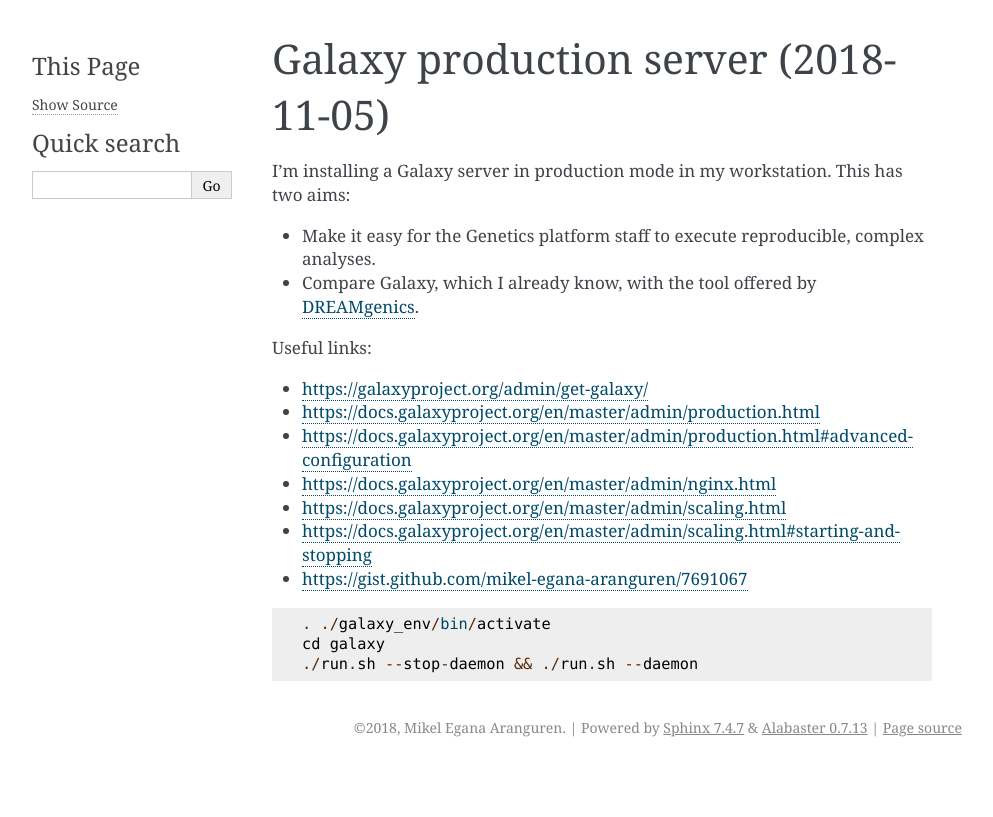
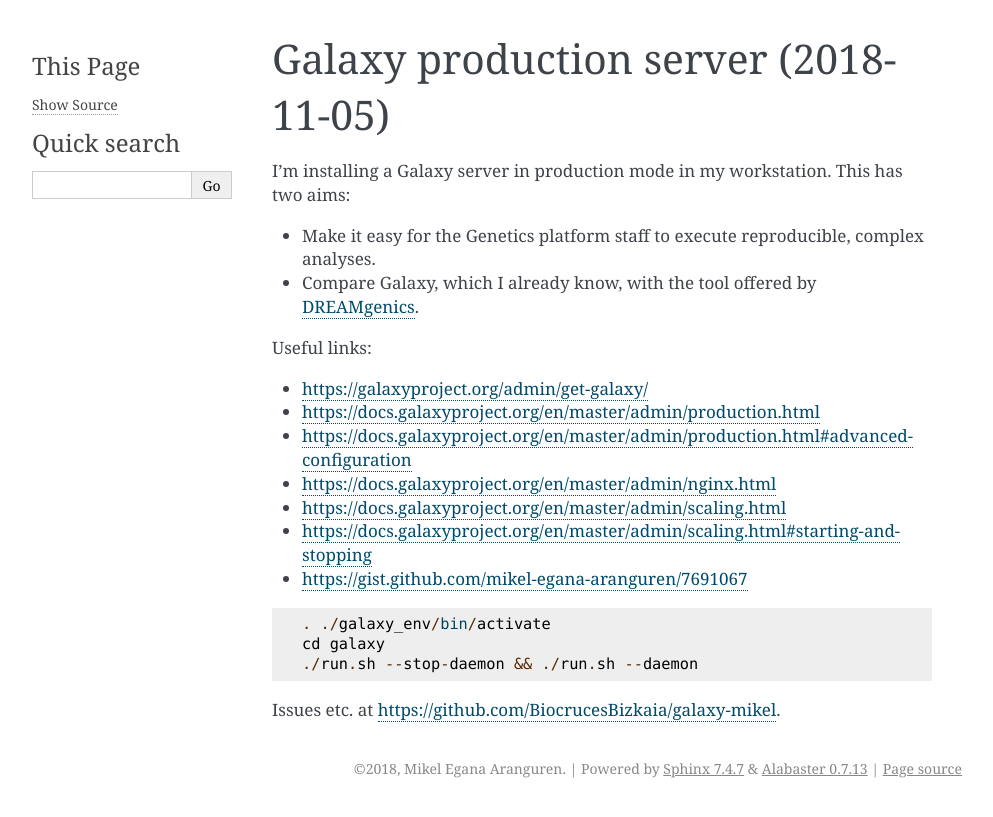
Before and after one commit to mikel-egana-aranguren/BiocrucesWorkNotebook, a Sphinx documentation site: the page built from docs/posts/2018-11-05-Galaxy.md, in a window 1280 px wide. Shown: the top 817 px of the page, without its empty margins (148-1141 px from the left). Built offline with Sphinx 7.4.7, drawn with Linux system fonts in a browser that asks for light colours.

Commit message:
Galaxy corrected

````diff
--- a/docs/posts/2018-11-05-Galaxy.md
+++ b/docs/posts/2018-11-05-Galaxy.md
@@ -20,3 +20,5 @@
 cd galaxy
 ./run.sh --stop-daemon && ./run.sh --daemon
 ```
+
+Issues etc. at [https://github.com/BiocrucesBizkaia/galaxy-mikel](https://github.com/BiocrucesBizkaia/galaxy-mikel).
````
